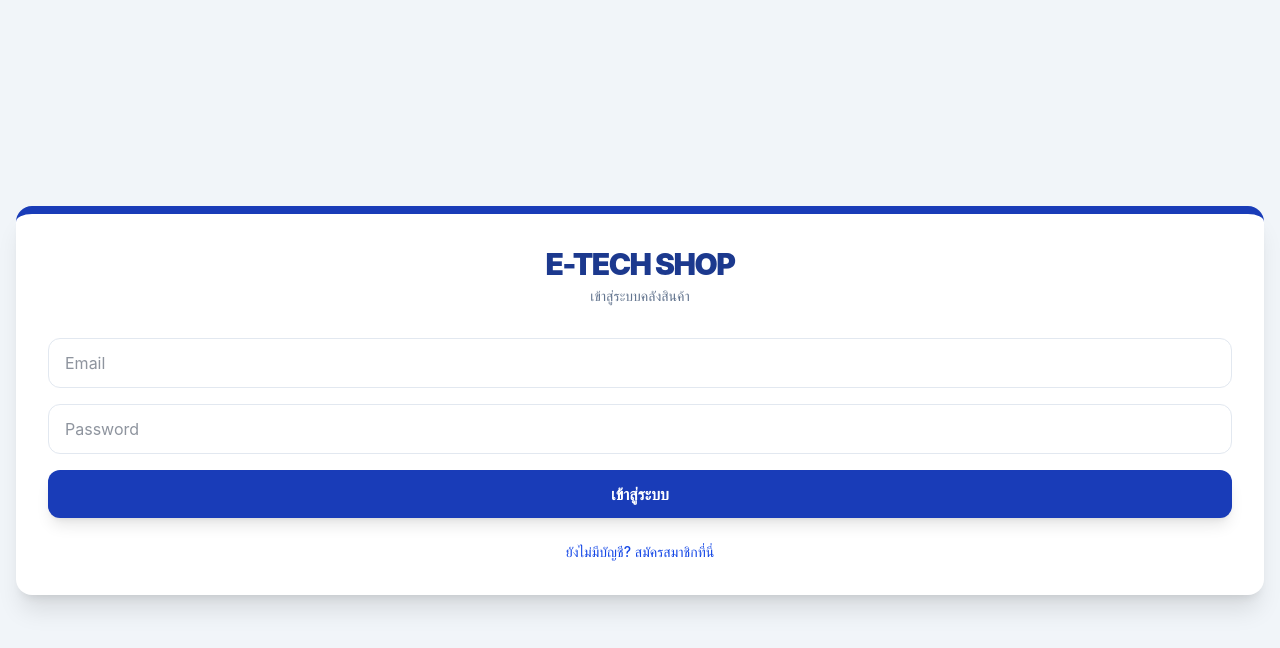
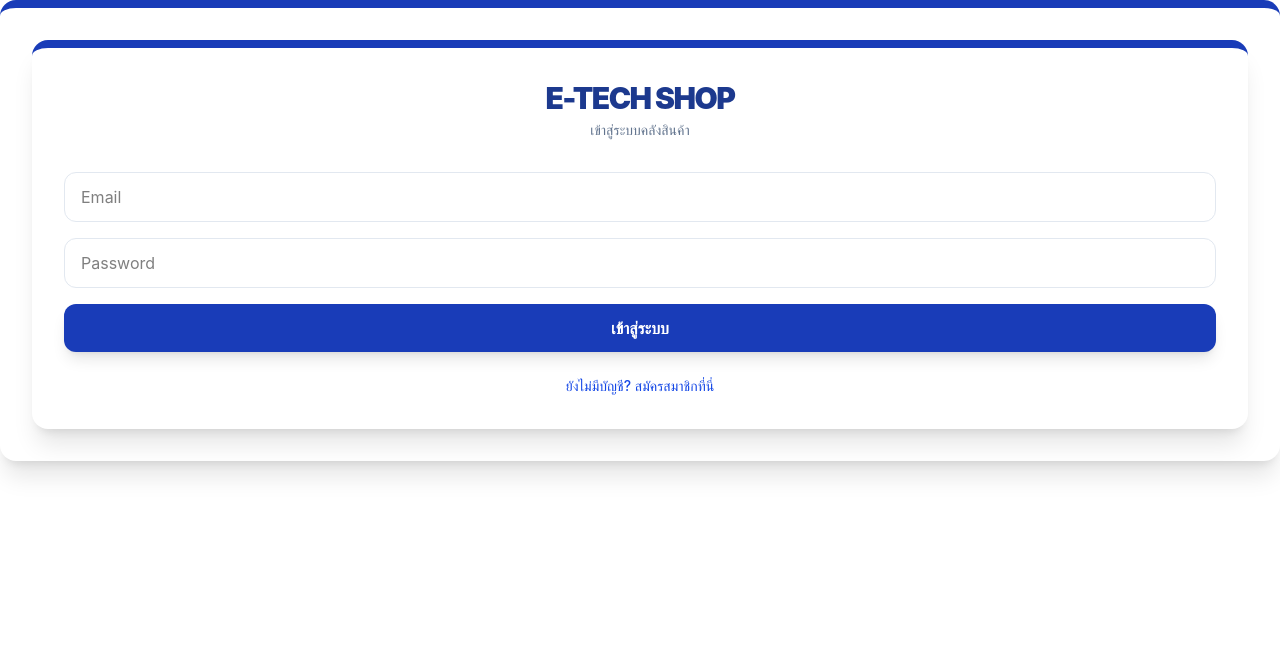
Before and after one commit to slattapolBeam/reactjs-project, a React (Vite) app: page / in a window 1280 px wide. Shown: the top 648 px of the page. Built offline with nearby package versions, Linux system fonts and the light colour scheme.

Commit message:
edit width login

```diff
--- a/src/App.tsx
+++ b/src/App.tsx
@@ -148,7 +148,7 @@ function App() {
 
   if (!user) {
     return (
-      <div className="min-h-screen bg-slate-100 flex items-center justify-center p-4 font-sans text-slate-800">
+      <div className="bg-white p-8 rounded-2xl shadow-xl w-full max-md border-t-8 border-blue-800">
         <div className="bg-white p-8 rounded-2xl shadow-xl w-full max-md border-t-8 border-blue-800">
           <div className="text-center mb-8 font-black">
             <h2 className="text-3xl text-blue-900 uppercase tracking-tighter">E-Tech Shop</h2>
```
